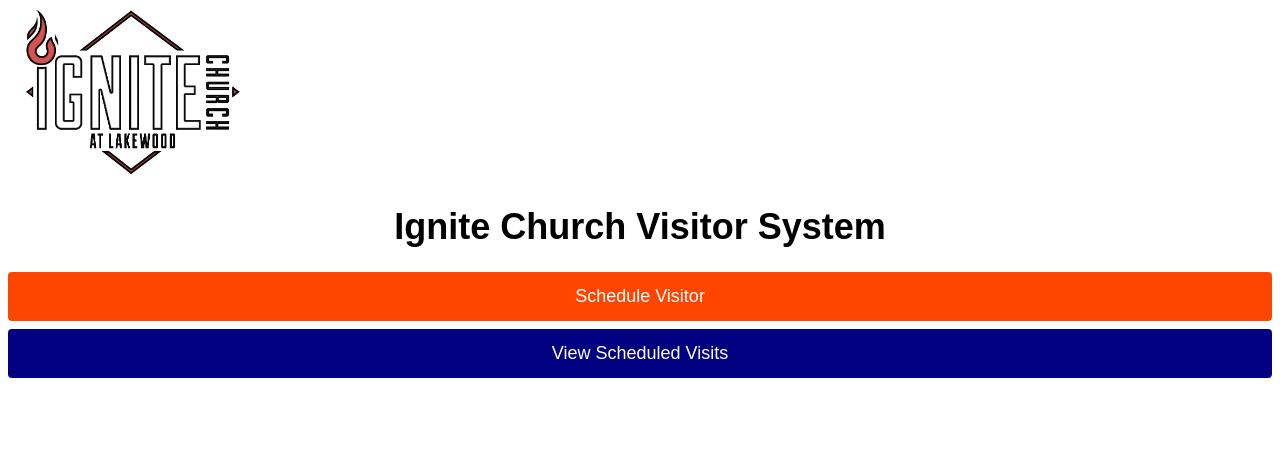
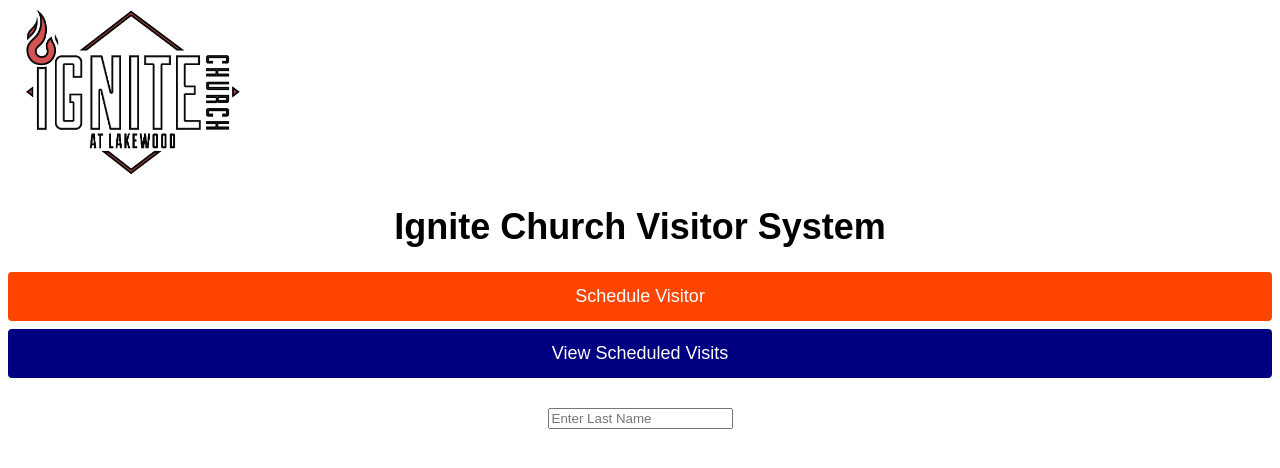
Before and after one commit to ignitevisitorsystem/ignitevisitorsystem.github.io, a plain HTML site: page index.html in a window 1280 px wide. Drawn offline with nearby package versions, Linux system fonts and the light colour scheme.

Commit message:
Update index.html

```diff
--- a/index.html
+++ b/index.html
@@ -135,6 +135,12 @@ tr:nth-child(even) {
             </div>
 
     <div id="table"></div>
+ <div id="search">
+<center>
+<input placeholder="Enter Last Name" name="name" />
+ <p id="values"></p>
+	 </center>
+ </div>
   </body>
     </div>
 </html>
```
